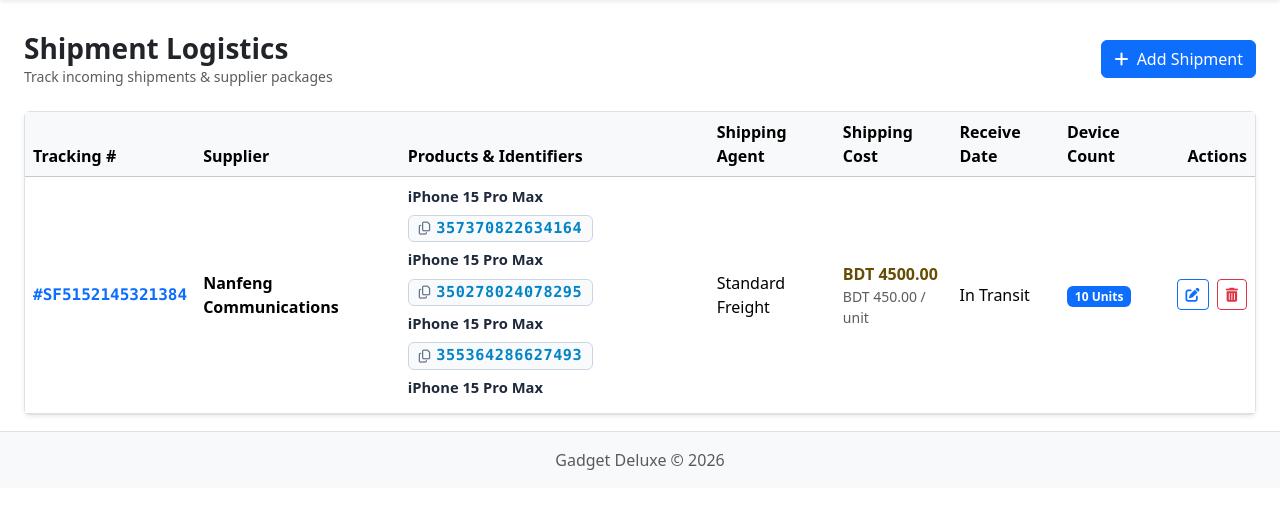
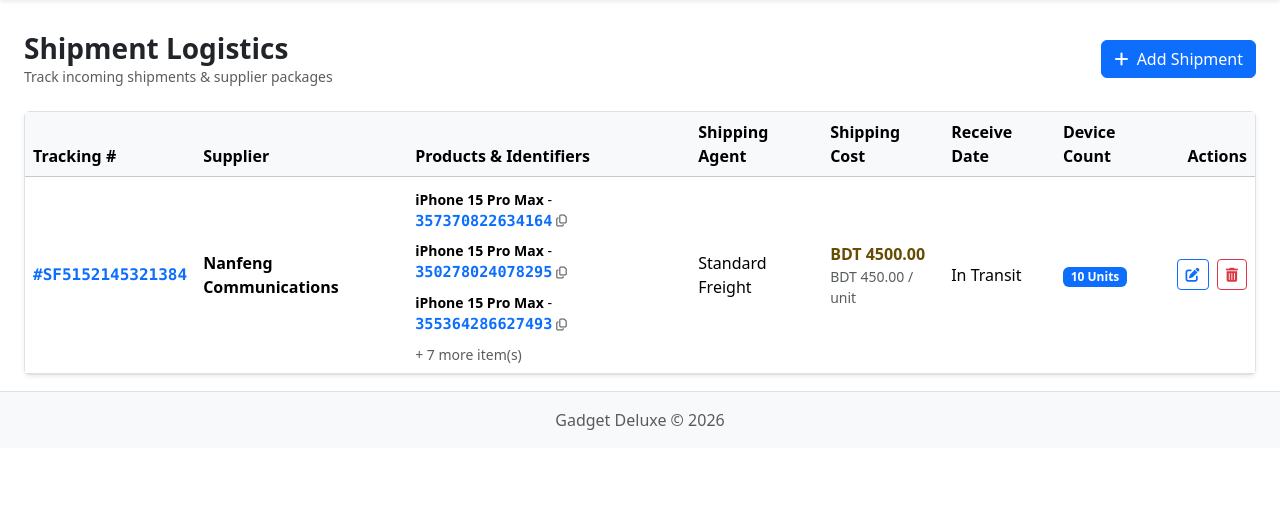
Before and after one commit to jubaerkhan49/gadget-deluxe, a Django app: page /shipments/ in a window 1280 px wide; the page is wider, and only the part inside the window is pictured. Shown: the part 105-611 px from the top of that part. Run offline with Django 5.2, Linux system fonts and the light colour scheme; a user stored in the database is signed in; data comes from the database, SQL or seed files in the repository; parts of the project's set-up code (start-up, migrations or seed data) failed here and were passed over; some libraries are stand-ins or nearby versions.

Commit message:
Restore original clean UI layout without scrollbars, keeping larger IMEI font and click-to-copy

```diff
--- a/backend/templates/shipments/list.html
+++ b/backend/templates/shipments/list.html
@@ -21,100 +21,19 @@
 .shipment-row:hover {
     background-color: rgba(13, 110, 253, 0.04) !important;
 }
-.devices-list {
-    display: flex;
-    flex-direction: column;
-    gap: 6px;
-    max-height: 220px;
-    overflow-y: auto;
-    padding-right: 4px;
-}
-.devices-list::-webkit-scrollbar {
-    width: 4px;
-}
-.devices-list::-webkit-scrollbar-track {
-    background: transparent;
-}
-.devices-list::-webkit-scrollbar-thumb {
-    background: #cbd5e1;
-    border-radius: 4px;
-}
-.devices-list::-webkit-scrollbar-thumb:hover {
-    background: #94a3b8;
-}
-
-.device-entry {
-    display: flex;
-    align-items: center;
-    flex-wrap: wrap;
-    gap: 8px;
-}
-.device-model-name {
-    font-weight: 600;
-    font-size: 0.92rem;
-    color: #1e293b;
-}
-[data-bs-theme="dark"] .device-model-name {
-    color: #f1f5f9;
-}
-
-.copy-imei-btn {
+.copy-imei-text {
     display: inline-flex;
     align-items: center;
-    gap: 6px;
-    background-color: #f8fafc;
-    border: 1px solid #cbd5e1;
-    border-radius: 6px;
-    padding: 3px 10px;
     cursor: pointer;
-    transition: all 0.18s ease-in-out;
+    transition: all 0.15s ease;
     user-select: none;
-    line-height: 1.3;
 }
-[data-bs-theme="dark"] .copy-imei-btn {
-    background-color: #1e293b;
-    border-color: #334155;
+.copy-imei-text:hover code {
+    text-decoration: underline;
 }
-.copy-imei-btn .imei-val {
-    font-family: ui-monospace, SFMono-Regular, Menlo, Monaco, Consolas, "Liberation Mono", "Courier New", monospace;
-    font-size: 0.95rem; /* Larger, very legible IMEI font */
-    font-weight: 700;
-    color: #0284c7;
-    letter-spacing: 0.6px;
-}
-[data-bs-theme="dark"] .copy-imei-btn .imei-val {
-    color: #38bdf8;
-}
-.copy-imei-btn .copy-icon {
-    font-size: 0.82rem;
-    color: #64748b;
-    transition: transform 0.15s ease, color 0.15s ease;
-}
-.copy-imei-btn:hover {
-    background-color: #e0f2fe;
-    border-color: #38bdf8;
-    box-shadow: 0 2px 5px rgba(2, 132, 199, 0.15);
-    transform: translateY(-1px);
-}
-.copy-imei-btn:hover .imei-val {
-    color: #0369a1;
-}
-.copy-imei-btn:hover .copy-icon {
-    color: #0284c7;
+.copy-imei-text:hover .copy-icon {
+    color: var(--bs-primary) !important;
     transform: scale(1.15);
-}
-.copy-imei-btn:active {
-    transform: scale(0.96);
-}
-.copy-imei-btn.copied {
-    background-color: #dcfce7 !important;
-    border-color: #4ade80 !important;
-}
-.copy-imei-btn.copied .imei-val {
-    color: #15803d !important;
-}
-.copy-imei-btn.copied .copy-icon {
-    color: #16a34a !important;
 }
 </style>
 
@@ -139,24 +58,25 @@
                     <td><code class="text-primary fs-6 fw-bold">#{{ shipment.tracking_number }}</code></td>
                     <td class="fw-semibold">{{ shipment.supplier.name }}</td>
                     <td>
-                        <div class="devices-list">
-                            {% for dev in shipment.devices.all %}
-                            <div class="device-entry">
-                                <span class="device-model-name">{{ dev.model }}</span>
+                        {% for dev in shipment.devices.all|slice:":3" %}
+                        <div class="small py-1">
+                            <strong>{{ dev.model }}</strong>
                             {% if dev.imei %}
-                                <span class="copy-imei-btn" data-imei="{{ dev.imei }}" title="Click to copy IMEI">
-                                    <i class="fa-regular fa-copy copy-icon"></i>
-                                    <span class="imei-val">{{ dev.imei }}</span>
+                            - <span class="copy-imei-text text-primary" data-imei="{{ dev.imei }}" title="Click to copy IMEI">
+                                <code class="text-primary" style="font-size: 0.95rem; font-weight: 600;">{{ dev.imei }}</code>
+                                <i class="fa-regular fa-copy ms-1 text-muted copy-icon" style="font-size: 0.75rem;"></i>
                             </span>
                             {% endif %}
                             {% if dev.serial_number and dev.serial_number != dev.imei %}
-                                <span class="badge bg-light text-muted border border-light-subtle small fw-normal">SN: {{ dev.serial_number }}</span>
+                            <span class="text-muted">(SN: {{ dev.serial_number }})</span>
                             {% endif %}
                         </div>
                         {% empty %}
                         <span class="text-muted small">No items added</span>
                         {% endfor %}
-                        </div>
+                        {% if shipment.devices.count > 3 %}
+                        <div class="small text-muted mt-1">+ {{ shipment.devices.count|add:"-3" }} more item(s)</div>
+                        {% endif %}
                     </td>
                     <td>{{ shipment.shipping_company|default:'Standard Freight' }}</td>
                     <td>
@@ -313,9 +233,9 @@
                                                 <td class="fw-semibold">{{ dev.model }}</td>
                                                 <td>
                                                     {% if dev.imei %}
-                                                    <span class="copy-imei-btn py-1" data-imei="{{ dev.imei }}" title="Click to copy IMEI">
-                                                        <i class="fa-regular fa-copy copy-icon"></i>
-                                                        <span class="imei-val">{{ dev.imei }}</span>
+                                                    <span class="copy-imei-text text-primary" data-imei="{{ dev.imei }}" title="Click to copy IMEI">
+                                                        <code class="text-primary" style="font-size: 0.95rem; font-weight: 600;">{{ dev.imei }}</code>
+                                                        <i class="fa-regular fa-copy ms-1 text-muted copy-icon" style="font-size: 0.75rem;"></i>
                                                     </span>
                                                     {% else %}
                                                     <span class="text-muted">-</span>
@@ -778,22 +698,20 @@
         }
     }
 
-    // Global event listener for click-to-copy IMEI buttons
+    // Global event listener for click-to-copy IMEI
     document.addEventListener('click', function(e) {
-        const copyBtn = e.target.closest('.copy-imei-btn');
-        if (copyBtn) {
+        const copyTarget = e.target.closest('.copy-imei-text');
+        if (copyTarget) {
             e.stopPropagation();
             e.preventDefault();
-            const imei = copyBtn.getAttribute('data-imei');
+            const imei = copyTarget.getAttribute('data-imei');
             if (imei) {
-                const originalHtml = copyBtn.innerHTML;
+                const originalHtml = copyTarget.innerHTML;
                 copyTextToClipboard(imei).then(() => {
-                    copyBtn.classList.add('copied');
-                    copyBtn.innerHTML = '<i class="fa-solid fa-check copy-icon"></i><span class="imei-val">Copied!</span>';
+                    copyTarget.innerHTML = '<span class="text-success fw-bold" style="font-size: 0.9rem;"><i class="fa-solid fa-check me-1"></i>Copied!</span>';
                     setTimeout(() => {
-                        copyBtn.classList.remove('copied');
-                        copyBtn.innerHTML = originalHtml;
-                    }, 1500);
+                        copyTarget.innerHTML = originalHtml;
+                    }, 1400);
                 }).catch(err => {
                     console.error('Failed to copy IMEI: ', err);
                 });
```
Lines whose indentation alone changed are shown as unchanged.
